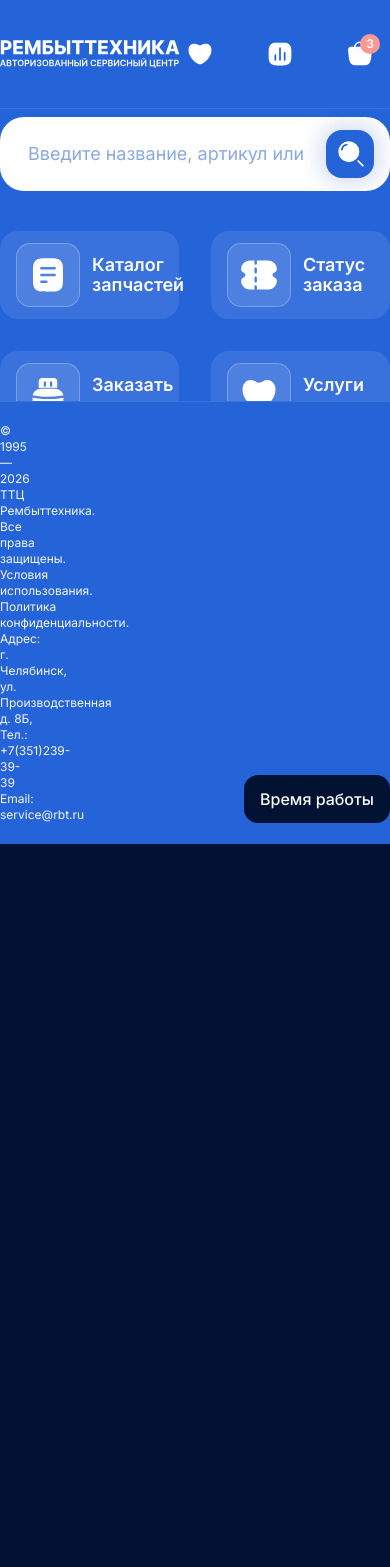
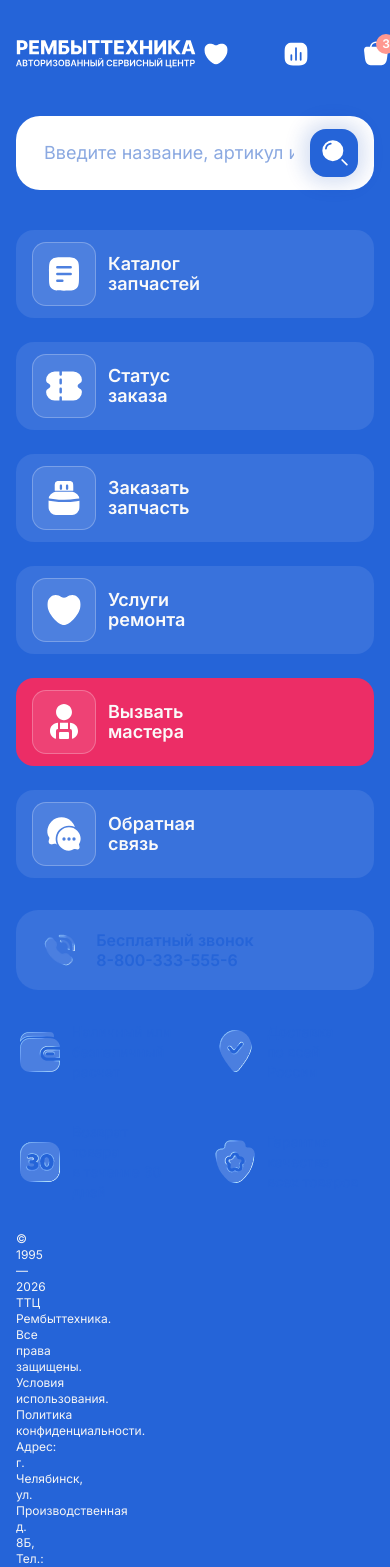
Before and after one commit to devtimberg/rbt-service-web, a Next.js app: page / in a window 390 px wide. Shown: the top 1567 px of the page. Before the commit the page ends 844 px from the top, so only its background shows below. Built offline with nearby package versions, Linux system fonts and the light colour scheme.

Commit message:
Update global styles with new breakpoints for responsive design; enhance HomeBenefitsStrip and HomePage components for improved layout and spacing; adjust HomeQuickAction, Footer, and Header components for better alignment and padding.

```diff
--- a/app/globals.css
+++ b/app/globals.css
@@ -6,6 +6,15 @@
 @import "../shared/styles/theme-dark.css";
 
 @custom-variant dark (&:is(.dark *));
+
+@theme {
+  --breakpoint-xs: 24rem; /* 384px */
+  --breakpoint-sm: 40rem; /* 640px */
+  --breakpoint-md: 48rem; /* 768px */
+  --breakpoint-lg: 64rem; /* 1024px */
+  --breakpoint-xl: 80rem; /* 1280px */
+  --breakpoint-2xl: 96rem; /* 1536px */
+}
 
 body {
   font-family: Inter, Arial, Helvetica, sans-serif;
--- a/screens/home/ui/home-benefits-strip.tsx
+++ b/screens/home/ui/home-benefits-strip.tsx
@@ -5,17 +5,21 @@
 
 export function HomeBenefitsStrip() {
   const callBenefit = HOME_BENEFITS.find((benefit) => benefit.key === "call");
-  const regularBenefits = HOME_BENEFITS.filter((benefit) => benefit.key !== "call");
+  const regularBenefits = HOME_BENEFITS.filter(
+    (benefit) => benefit.key !== "call",
+  );
   const desktopFirstRow = HOME_BENEFITS.slice(0, 3);
   const desktopSecondRow = HOME_BENEFITS.slice(3);
+  const callBenefitParts = callBenefit?.text.split("\n") ?? [];
 
   return (
-    <Container>
+    <Container className="md:px-0">
       {callBenefit ? (
         <a
           href="tel:+78003335556"
-          className="bg-primary-300 text-primary mb-8 flex w-full items-center gap-3 rounded-3xl px-6 py-5 md:hidden"
+          className="bg-primary-300 text-primary mb-8 flex w-full items-center justify-center gap-4 rounded-3xl px-6 py-5 md:hidden"
         >
+          <span className="">
             <Image
               src={callBenefit.iconSrc}
               alt=""
@@ -24,13 +28,20 @@
               className="block"
               aria-hidden
             />
-          <span className="text-[22px] font-semibold leading-tight whitespace-pre-wrap">
-            {callBenefit.text.replace("\n", " ")}
+          </span>
+          <span className="text-left leading-tight font-semibold sm:text-xl">
+            {callBenefitParts[0]}
+            {callBenefitParts[1] ? (
+              <>
+                {" "}
+                <span className="whitespace-nowrap">{callBenefitParts[1]}</span>
+              </>
+            ) : null}
           </span>
         </a>
       ) : null}
 
-      <div className="grid grid-cols-2 gap-x-8 gap-y-10 md:hidden">
+      <div className="xs:px-0 grid grid-cols-2 gap-x-8 gap-y-10 sm:px-6 md:hidden">
         {regularBenefits.map((benefit) => (
           <HStack
             key={benefit.key}
--- a/screens/home/ui/home-page.tsx
+++ b/screens/home/ui/home-page.tsx
@@ -38,7 +38,7 @@
   }, []);
 
   return (
-    <div className="bg-primary-500 flex h-dvh flex-col rounded-none lg:h-[calc(100dvh-32px)] lg:rounded-[40px]">
+    <div className="bg-primary-500 flex min-h-dvh flex-col rounded-none lg:h-[calc(100dvh-32px)] lg:min-h-0 lg:rounded-[40px]">
       <div
         className={cn(
           "shrink-0",
@@ -49,9 +49,9 @@
       </div>
       <div
         ref={scrollRef}
-        className="flex min-h-0 flex-1 flex-col overflow-y-auto"
+        className="flex flex-col lg:min-h-0 lg:flex-1 lg:overflow-y-auto"
       >
-        <div className="my-auto w-full py-[clamp(8px,2vh,36px)] [@media(max-height:760px)]:py-1 [@media(max-height:860px)]:py-2">
+        <div className="my-0 w-full px-4 py-[clamp(8px,2vh,36px)] lg:my-auto lg:px-0 [@media(max-height:760px)]:py-1 [@media(max-height:860px)]:py-2">
           <Container className="flex justify-center">
             <CatalogSearch />
           </Container>
--- a/screens/home/ui/home-quick-action.tsx
+++ b/screens/home/ui/home-quick-action.tsx
@@ -7,7 +7,7 @@
   return (
     <Container>
       <Box className="m-auto max-w-[960px]">
-        <div className="grid grid-cols-2 gap-8 lg:grid-cols-3 lg:gap-8">
+        <div className="grid grid-cols-1 gap-6 sm:grid-cols-2 lg:grid-cols-3 lg:gap-8">
           {HOME_QUICK_ACTIONS.map((action) => {
             const Icon = action.icon;
             const isAccent =
--- a/widgets/footer.tsx
+++ b/widgets/footer.tsx
@@ -31,7 +31,7 @@
   }, [greetingIndex, typedLength]);
 
   return (
-    <Container className="mt-auto py-[clamp(12px,2.5vh,24px)]">
+    <Container className="mt-auto px-4 py-[clamp(12px,2.5vh,24px)] lg:px-0">
       <HStack className="items-end justify-between gap-4">
         <Text
           variant="secondary"
--- a/widgets/header.tsx
+++ b/widgets/header.tsx
@@ -4,7 +4,7 @@
 
 export function Header() {
   return (
-    <Container className="flex justify-between py-[clamp(16px,4vh,40px)]">
+    <Container className="flex justify-between px-4 py-[clamp(16px,4vh,40px)] lg:px-0">
       <Image
         src="/brand/logo.svg"
         alt="ООО ТТЦ Рембыттехника"
```
Lines whose indentation alone changed are shown as unchanged.
